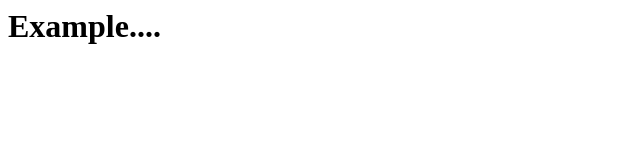
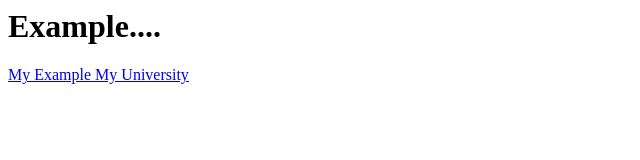
Before and after one commit to nicha-spu/nicha-spu.github.io, a plain HTML site: page Example/index.html in a window 1280 px wide. Shown: the whole page, without its empty margins (0-640 px from the left). Drawn offline with Linux system fonts and the light colour scheme.

Commit message:
Update index.html

```diff
--- a/Example/index.html
+++ b/Example/index.html
@@ -1 +1,3 @@
 <h1>Example....</h1>
+<a href='https://nicha-spu.github.io/Example'>My Example </a>
+<a href='https://spu.ac.th'>My University </a>
```
